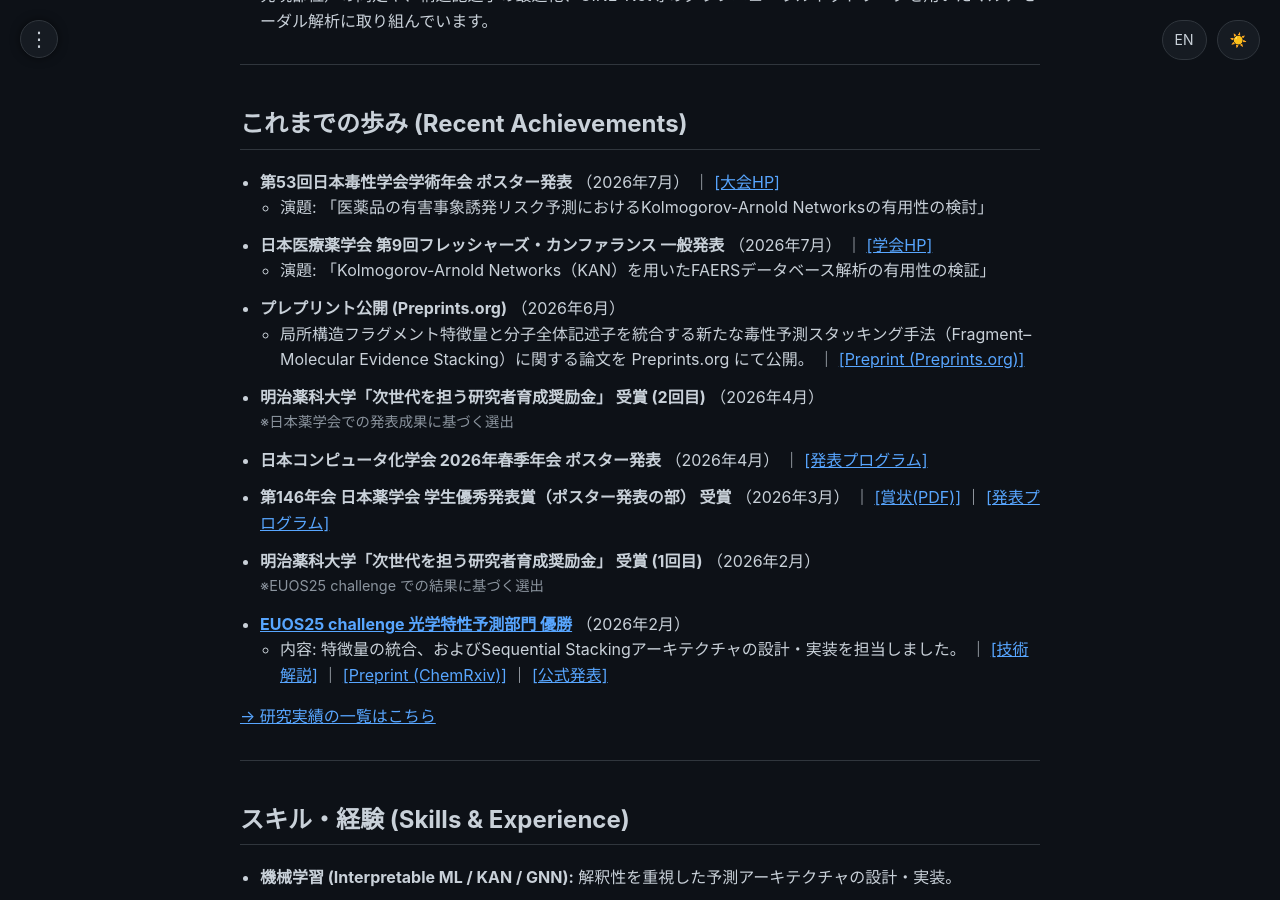
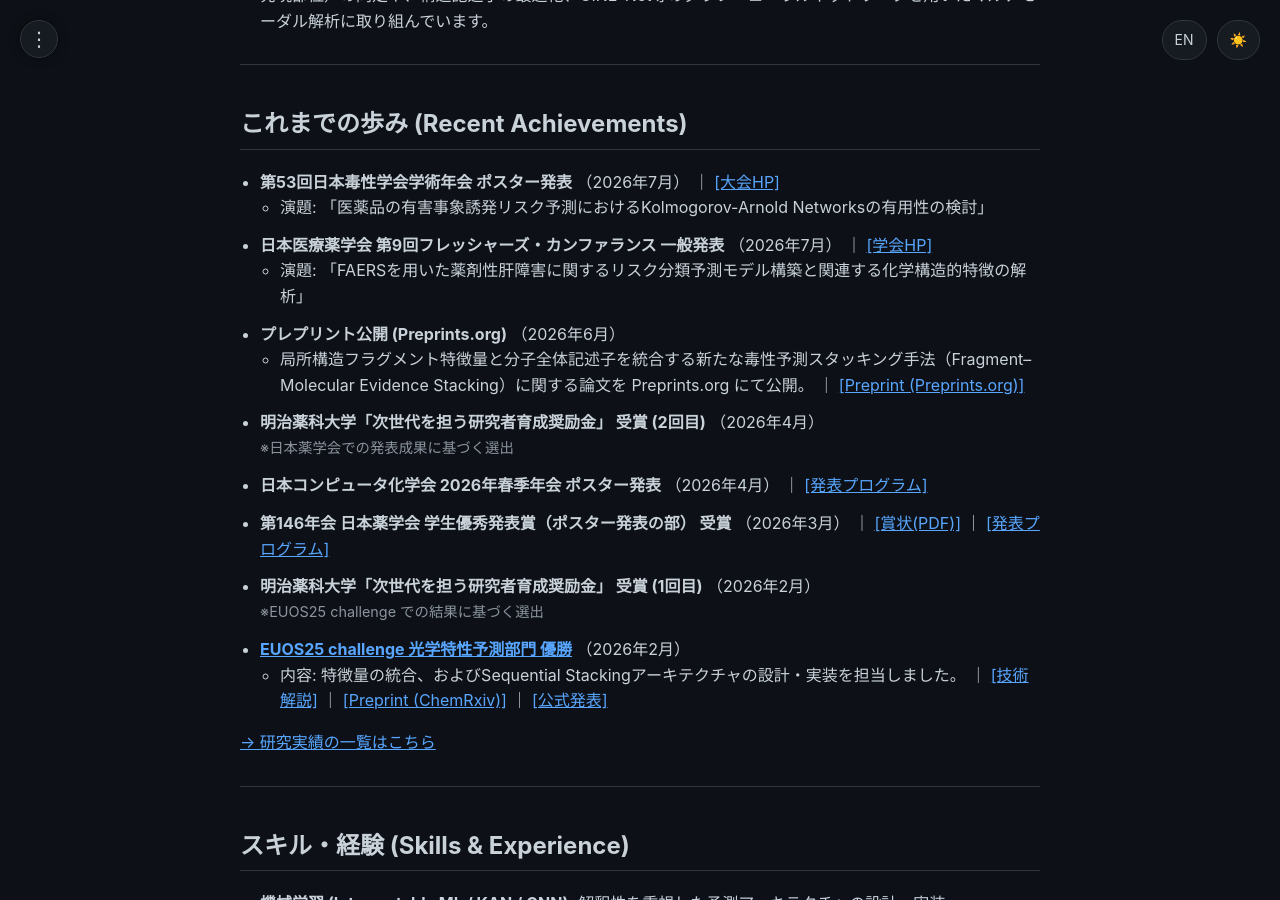
Before and after one commit to 377H-Miru/377H-Miru.github.io, a Jekyll site: the page built from index.md, in a window 1280 px wide and 900 px high, scrolled down 590 px. Built offline with Jekyll 4.4.1, drawn with Linux system fonts in a browser that asks for light colours.

Commit message:
Correct JSPHCS presentation title to DILI risk model construction

```diff
--- a/_data/achievements.json
+++ b/_data/achievements.json
@@ -71,8 +71,8 @@
       "preprint_title_en": "Interpretable Toxicity Prediction Using Fragment–Molecular Evidence Stacking: Explicit Integration of Local Fragment and Whole-Molecule Evidence"
     },
     {
-      "title_ja": "Kolmogorov-Arnold Networks（KAN）を用いたFAERSデータベース解析の有用性の検証",
-      "title_en": "Verification of the Utility of FAERS Database Analysis Using Kolmogorov-Arnold Networks (KAN)",
+      "title_ja": "FAERSを用いた薬剤性肝障害に関するリスク分類予測モデル構築と関連する化学構造的特徴の解析",
+      "title_en": "Construction of a Risk Classification Prediction Model for Drug-Induced Liver Injury and Analysis of Associated Chemical Structural Features Using FAERS",
       "event_ja": "日本医療薬学会 第9回フレッシャーズ・カンファランス",
       "event_en": "The 9th JSPHCS Freshers Conference",
       "role_ja": "一般発表 (ポスター)",
--- a/index.md
+++ b/index.md
@@ -36,7 +36,7 @@ permalink: /
     <li>
         <b>日本医療薬学会 第9回フレッシャーズ・カンファランス 一般発表</b> （2026年7月） ｜ <a href="https://www.jsphcs.jp/" target="_blank">[学会HP]</a>
         <ul>
-            <li>演題: 「Kolmogorov-Arnold Networks（KAN）を用いたFAERSデータベース解析の有用性の検証」</li>
+            <li>演題: 「FAERSを用いた薬剤性肝障害に関するリスク分類予測モデル構築と関連する化学構造的特徴の解析」</li>
         </ul>
     </li>
     <li>
```
Also changed, not shown: en/index.md (+1 -1 lines).
